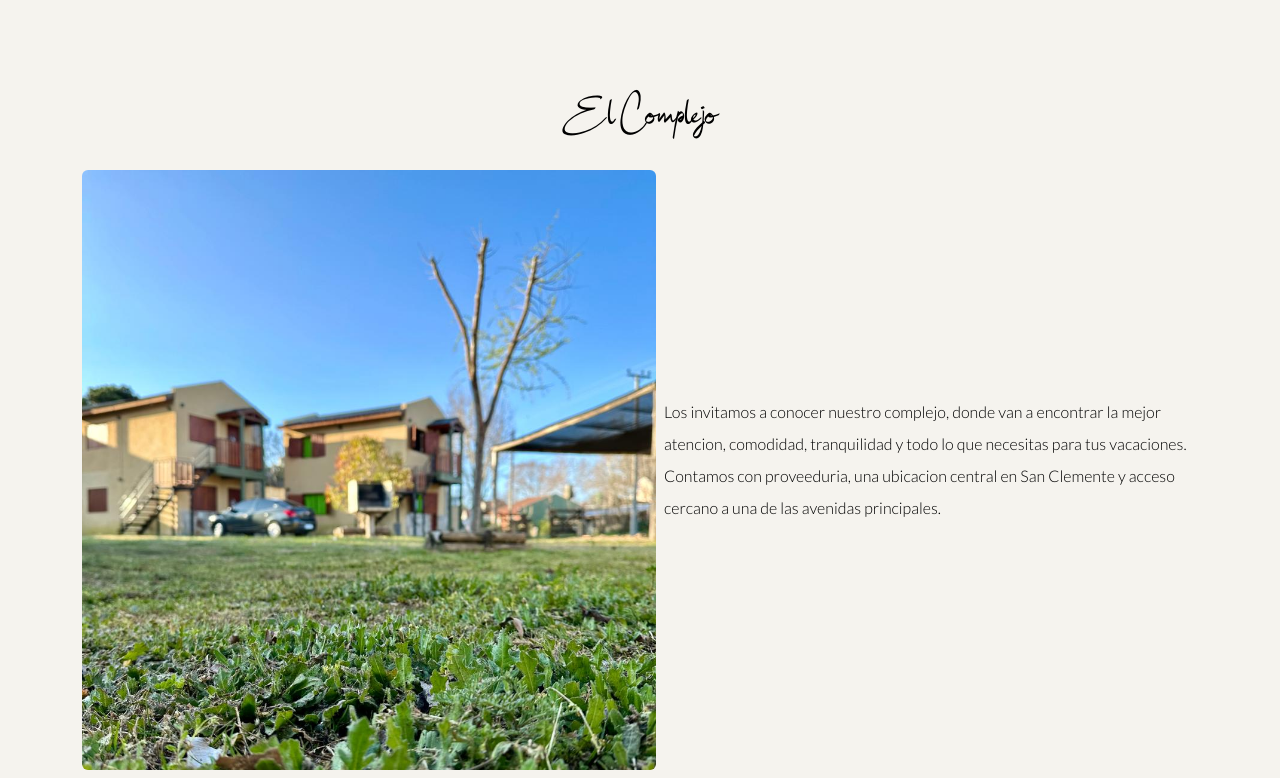
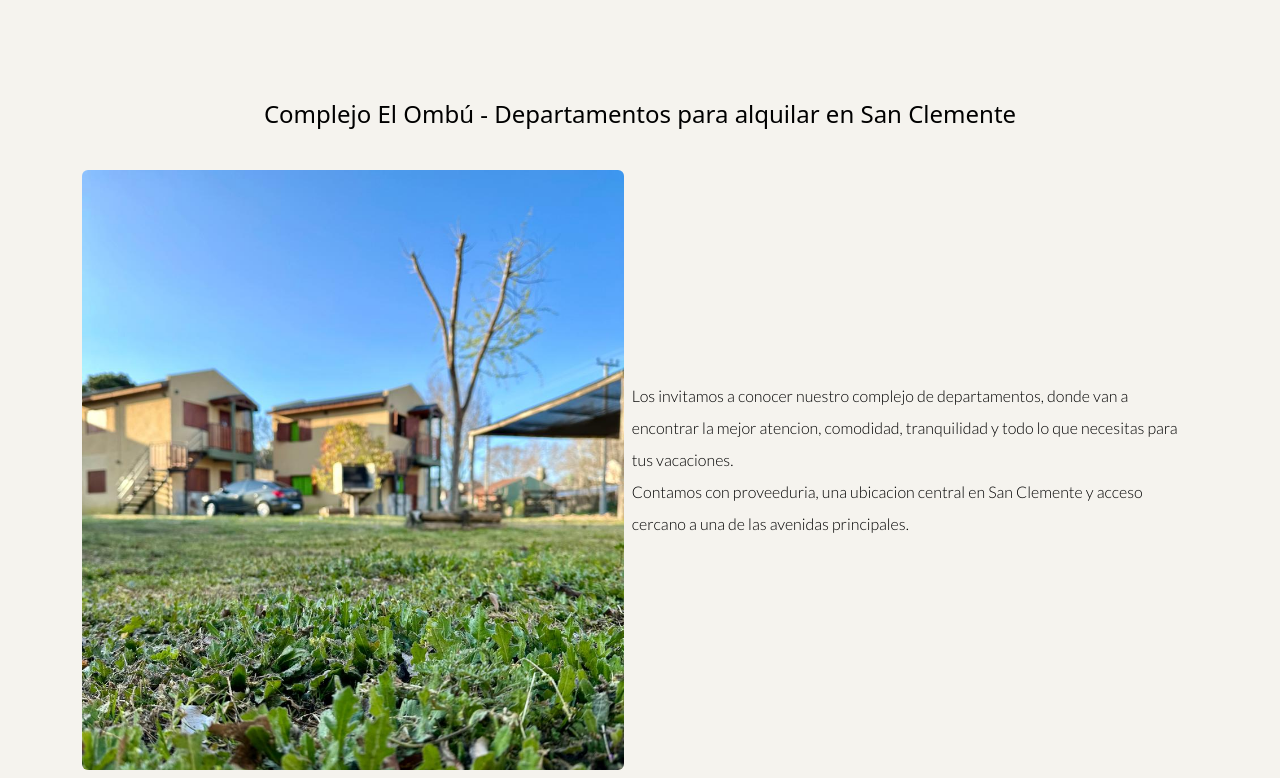
Before and after one commit to matifape/complejoOmbu, a React (Vite) app: page / in a window 1280 px wide. Shown: the part 1002-1780 px from the top of the page. Built offline with nearby package versions, Linux system fonts and the light colour scheme; a web font is replaced by a local one.

Commit message:
cambios h1

```diff
--- a/index.html
+++ b/index.html
@@ -1,20 +1,19 @@
 <!DOCTYPE html>
-<html lang="en">
+<html lang="es">
   <head>
     <meta charset="UTF-8" />
-    <link rel="icon" type="image/svg+xml" href="public/images/logo.png" />
+    <link rel="icon" type="image/svg+xml" href="/images/logo.png" />
     <link rel="preconnect" href="https://fonts.googleapis.com" />
     <link rel="preconnect" href="https://fonts.gstatic.com" crossorigin />
     <link
       href="https://fonts.googleapis.com/css2?family=Lato:ital,wght@0,100;0,300;0,400;0,700;0,900;1,100;1,300;1,400;1,700;1,900&family=Playfair+Display:ital,wght@0,400..900;1,400..900&display=swap"
       rel="stylesheet"
     />
-    <meta
-      name="description"
-      content="Complejo de departamentos a metros de la playa en San Clemente del Tuyú. Alojamiento cómodo, familiar y económico. Contactanos para reservar."
-    />
+    <meta name="description" content="Alquiler temporario de departamentos a metros de la playa en San Clemente del Tuyú. Complejo El Ombú: alojamiento familiar y económico. Contactanos para reservar." />
+
     <meta name="viewport" content="width=device-width, initial-scale=1.0" />
-    <title>Complejo el Ombu | San Clemente del Tuyu</title>
+    <title>Alquiler de Departamentos | Complejo El Ombú en San Clemente del Tuyú</title>
+
   </head>
   <body>
     <div id="root"></div>
--- a/src/components/Header.jsx
+++ b/src/components/Header.jsx
@@ -50,9 +50,9 @@ function PruebaHeader() {
         </div>
 
         {/* CENTRO: Título */}
-        <h1 className="text-base md:text-3xl text-center absolute left-1/2 -translate-x-1/2 ">
+        <h2 className="text-base md:text-3xl text-center absolute left-1/2 -translate-x-1/2 ">
           Complejo El Ombu
-        </h1>
+        </h2>
 
         {/* DERECHA: Iconos en mobile, enlaces en escritorio */}
         <div className="flex items-center gap-4">
--- a/src/components/Hero.jsx
+++ b/src/components/Hero.jsx
@@ -10,10 +10,10 @@ const Hero = () => {
         />
       </div>
       <div className="flex flex-col shadow-xl p-5">
-        <h2 className="text-center mt-10 md:mt-20 md:mb-5 md:text-2xl">El Complejo</h2>
+        <h1 className="text-center mt-10 md:mt-20 md:mb-5 md:text-2xl md:font-light">Complejo El Ombú - Departamentos para alquilar en San Clemente</h1>
         <div className="md:flex md:items-center md:w-[90%] md:mx-auto">
           <img src="/images/pasto.jpeg" alt="predio" className="mt-5 md:h-150 md:w-full md:object-cover md:object-top rounded-md" />
-          <p className="p-2 text-left md:font-light md:leading-loose">Los invitamos a conocer nuestro complejo, donde van a encontrar la mejor atencion, comodidad, tranquilidad y todo lo que necesitas para tus vacaciones. <br />
+          <p className="p-2 text-left md:font-light md:leading-loose">Los invitamos a conocer nuestro complejo de departamentos, donde van a encontrar la mejor atencion, comodidad, tranquilidad y todo lo que necesitas para tus vacaciones. <br />
           Contamos con proveeduria, una ubicacion central en San Clemente y acceso cercano a una de las avenidas principales.</p>
         </div>
 
--- a/src/index.css
+++ b/src/index.css
@@ -36,7 +36,7 @@ html,body{
   overflow-x: hidden;
 }
 
-h1,h2{
+h2{
   font-family: var(--font-primary);
 }
 
```
